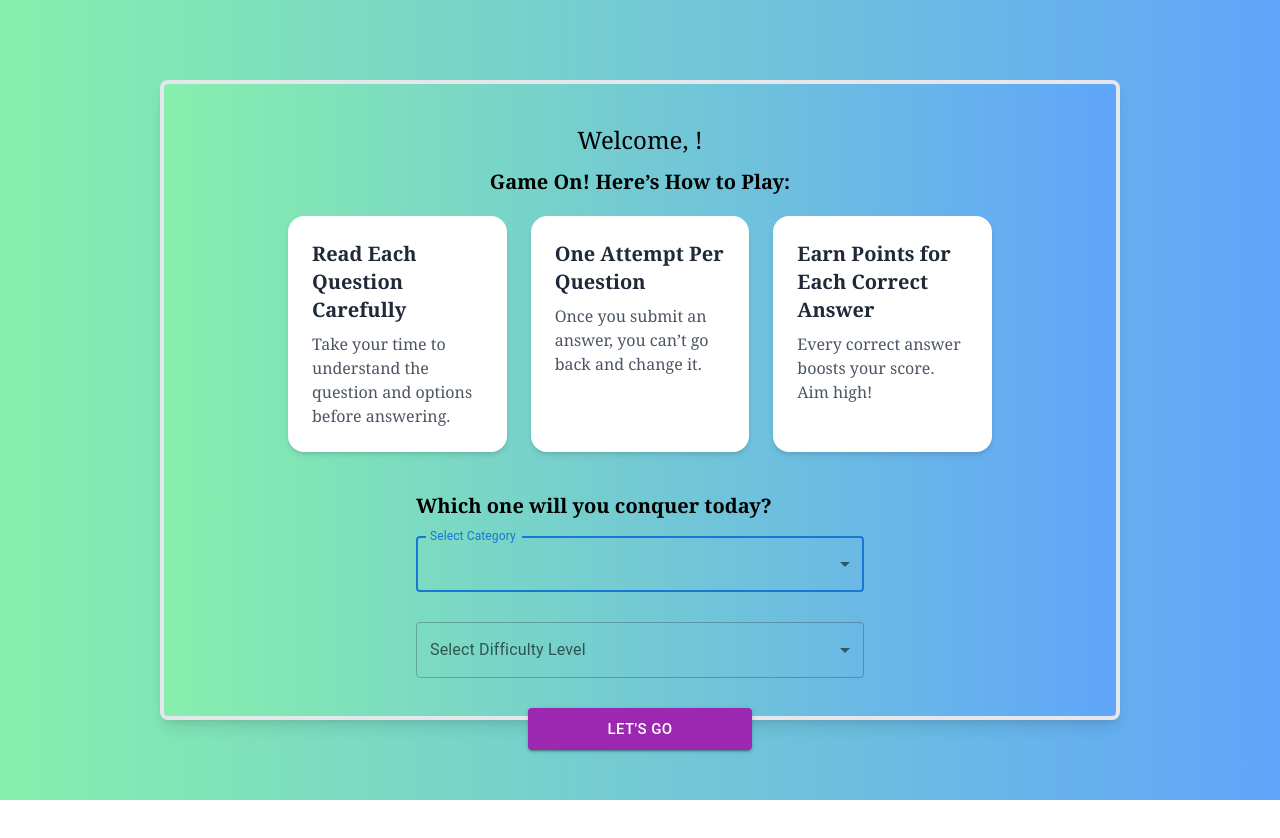
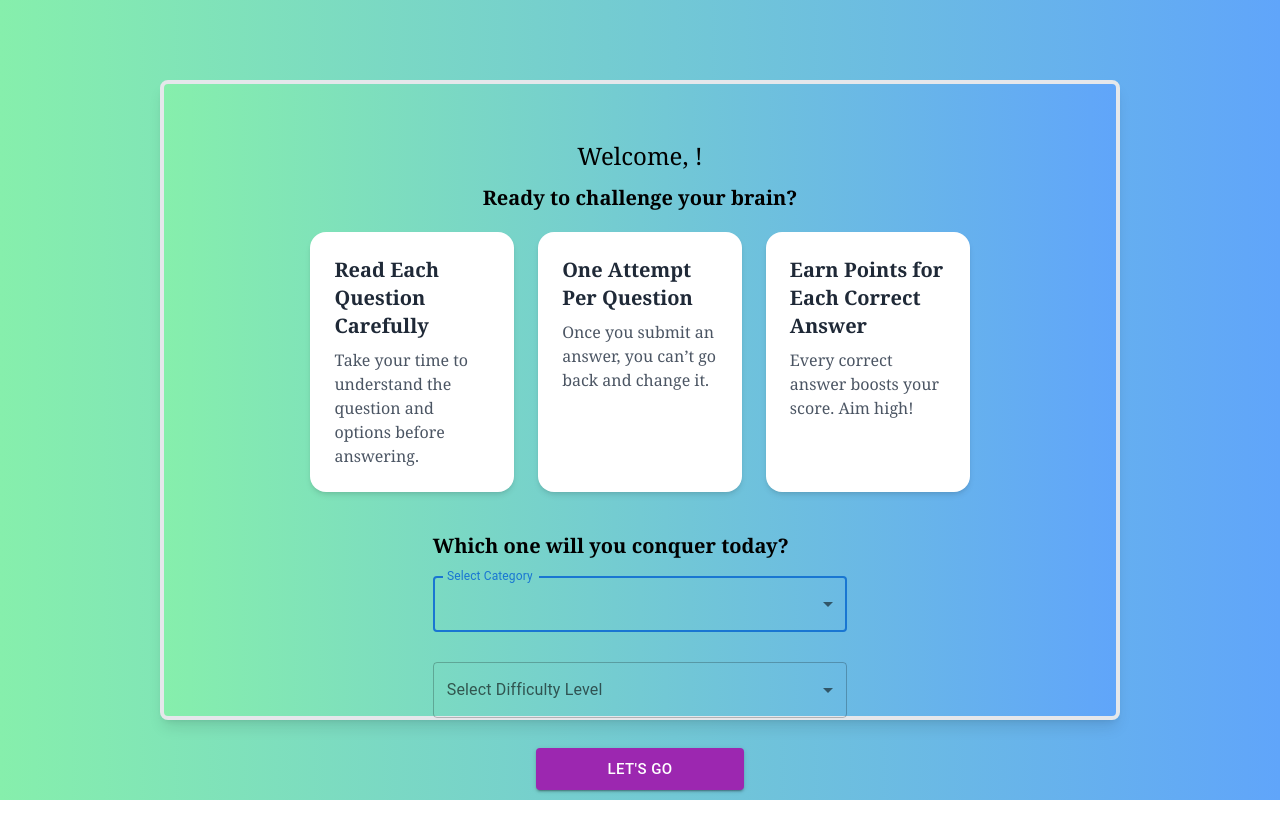
Before and after one commit to saraswathi22-mac/quiz-app, a React (Vite) app: page /quiz-setup-form in a window 1280 px wide. Shown: the top 838 px of the page. Before the commit the page ends 810 px from the top, so only its background shows below. Built offline with nearby package versions, Linux system fonts and the light colour scheme.

Commit message:
Update to quiz setup form

```diff
--- a/src/pages/QuizSetupForm.jsx
+++ b/src/pages/QuizSetupForm.jsx
@@ -38,13 +38,16 @@ const QuizSetupForm = ({ name, fetchQuestions }) => {
   };
 
   return (
+    <div className="max-w-4xl mx-auto p-4">
       <div className="flex justify-around">
         <div className="flex flex-col items-center m-5 font-light font-serif">
           <span className="text-2xl mb-3">
             Welcome, <span className="font-bold text-3xl">{name}</span>!
           </span>
 
-        <span className="text-xl font-bold">Game On! Here’s How to Play:</span>
+          <span className="text-xl font-bold">
+            Ready to challenge your brain?
+          </span>
 
           <div className="w-[80%]">
             <Card />
@@ -56,7 +59,7 @@ const QuizSetupForm = ({ name, fetchQuestions }) => {
             validationSchema={validationSchema}
             onSubmit={handleSubmit}
           >
-          {({ errors, touched }) => (
+            {({ errors, touched, isSubmitting }) => (
               <Form className="flex flex-col justify-evenly text-left w-full sm:w-[80%] md:w-[70%] lg:w-[60%] px-4 py-6 sm:p-10">
                 <span className="mb-4 text-lg sm:text-xl font-bold">
                   Which one will you conquer today?
@@ -104,7 +107,8 @@ const QuizSetupForm = ({ name, fetchQuestions }) => {
                   variant="contained"
                   color="secondary"
                   size="large"
-                className="w-full sm:w-[70%] lg:w-[50%] self-center"
+                  disabled={isSubmitting}
+                  className="w-full sm:w-[70%] lg:w-[50%] self-center transition-transform duration-200 hover:scale-105"
                 >
                   Let's Go
                 </Button>
@@ -113,6 +117,7 @@ const QuizSetupForm = ({ name, fetchQuestions }) => {
           </Formik>
         </div>
       </div>
+    </div>
   );
 };
 
```
Lines whose indentation alone changed are shown as unchanged.
